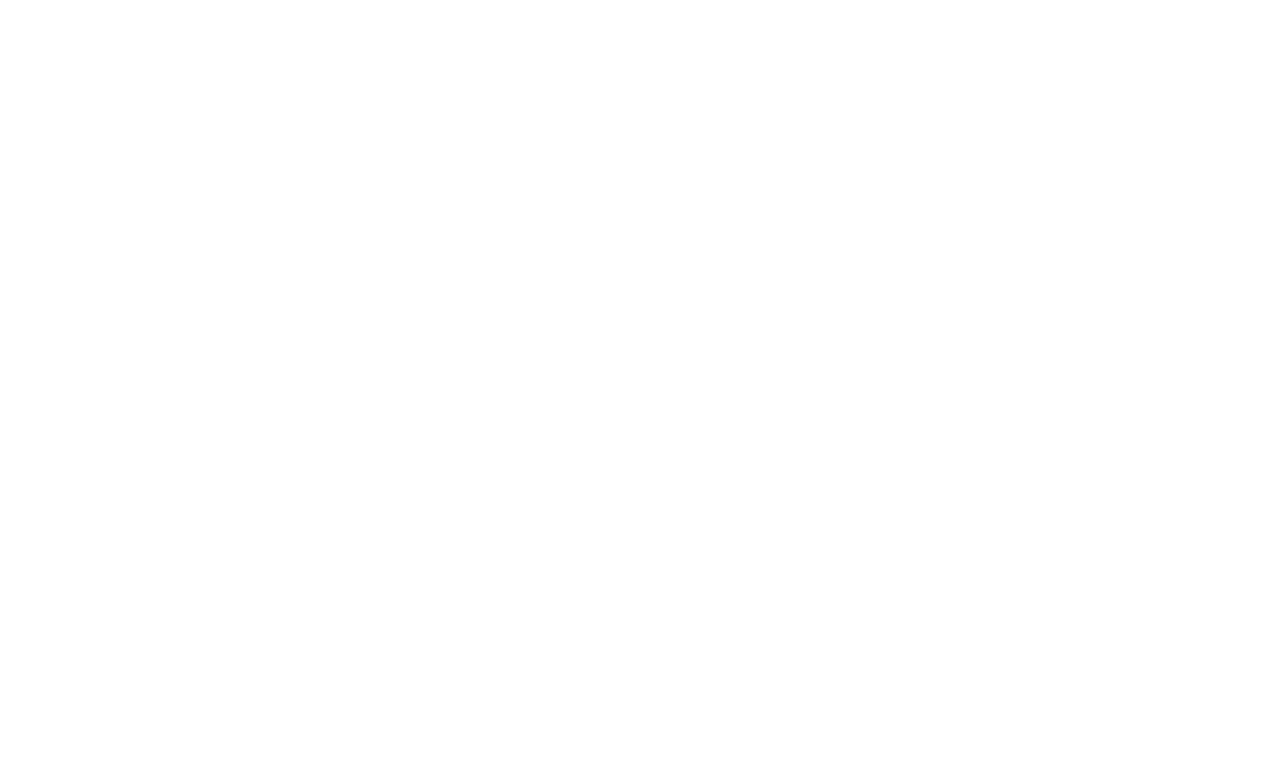
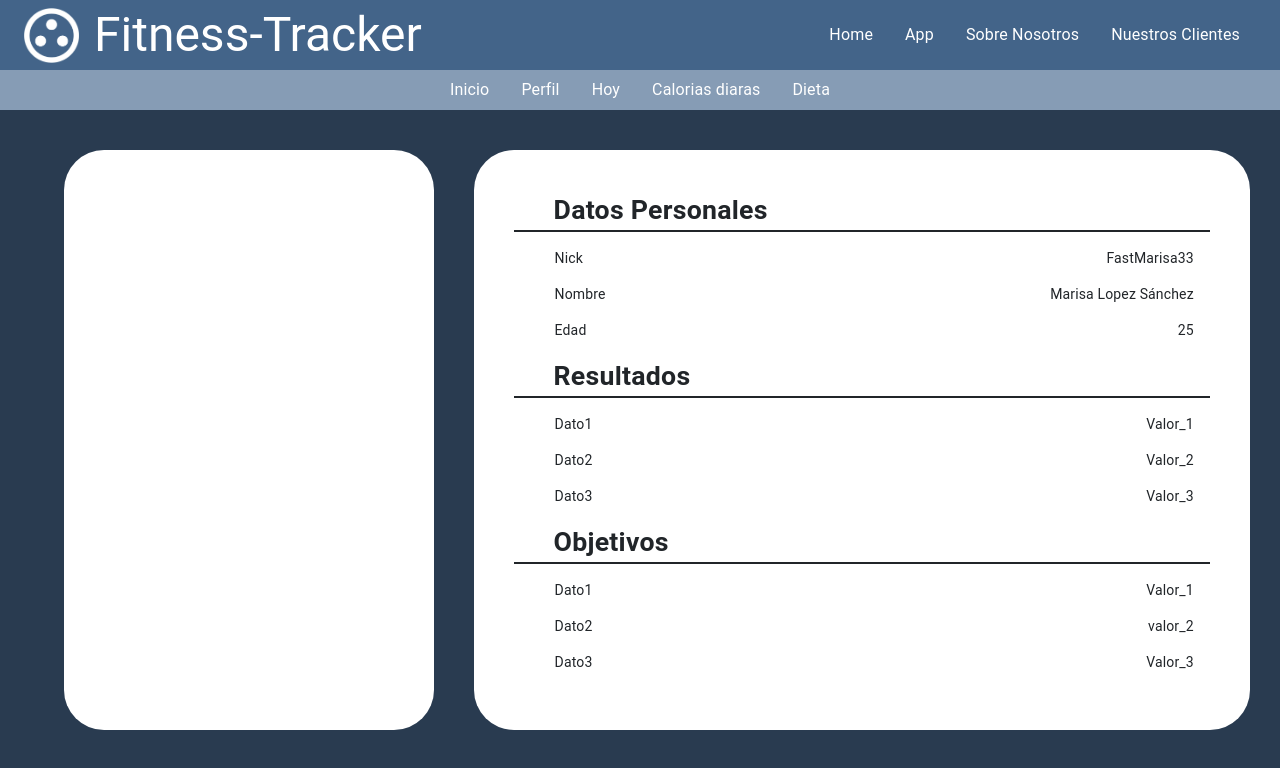
Before and after one commit to kateBea/Fitness-Tracker, a React (Vite) app in the folder src/web-client/fitness-tracker-webclient/: page /perfil in a window 1280 px wide. Before the commit this address had no page. Shown: the top 768 px of the page. Built offline with nearby package versions, Linux system fonts and the light colour scheme.

Commit message:
Modificado barra del perfil para que al modificar 1 se modifique en todas. Añadidos los path de las rutas de la barra de perfil y a app.jsx

```diff
--- a/src/web-client/fitness-tracker-webclient/src/App.jsx
+++ b/src/web-client/fitness-tracker-webclient/src/App.jsx
@@ -5,6 +5,8 @@ import RegisterPage from './pages/public/RegisterPage.jsx'
 import MainPage from './pages/private/MainPage.jsx'
 import AIAssistancePage from './pages/private/AIAssistancePage.jsx'
 import PerfilPage from './pages/private/PerfilPage.jsx'
+import DailyPage from './pages/private/DailyPage.jsx'
+import DailyCalorie from './pages/private/DailyCalorie.jsx'
 
 import { BrowserRouter, Routes, Route, Navigate } from 'react-router-dom'
 
@@ -22,7 +24,9 @@ export default function App() {
         <Route path="/mainpage" element={<MainPage/>}></Route>
 
         {/* Private */}
-        <Route path="/MiPerfil" element={<PerfilPage/>}></Route>
+        <Route path="/perfil" element={<PerfilPage/>}></Route>
+        <Route path="/today" element={<DailyPage/>}></Route>
+        <Route path="/DailyCalorie" element={<DailyCalorie/>}></Route>
       </Routes>
     </BrowserRouter>
   )
--- /dev/null
+++ b/src/web-client/fitness-tracker-webclient/src/components/Privatebar.jsx
@@ -0,0 +1,25 @@
+import * as React from 'react';
+import {
+    Box,
+    MenuItem
+} from '@mui/material';
+
+export const PrivateBar = () => {
+    return (
+        <Box
+            sx={{
+                display:'flex',
+                justifyContent: 'flex-end',
+                alignContent:'right',
+                alignItems:'center',
+                color:'#FFF'
+            }}
+        >
+            <MenuItem >Inicio</MenuItem>
+            <MenuItem component='a' href='/perfil'>Perfil</MenuItem>
+            <MenuItem component='a' href='/today'>Hoy</MenuItem>
+            <MenuItem component='a' href='/DailyCalorie'>Calorias diaras</MenuItem>
+            <MenuItem component='a' href='/Dieta'>Dieta</MenuItem>
+        </Box>
+    )
+}
--- a/src/web-client/fitness-tracker-webclient/src/pages/private/DailyCalorie.jsx
+++ b/src/web-client/fitness-tracker-webclient/src/pages/private/DailyCalorie.jsx
@@ -68,8 +68,8 @@ function PerfilPage() {
                 }}
             >
                 <MenuItem>Inicio</MenuItem>
-                <MenuItem>Perfil</MenuItem>
-                <MenuItem>Hoy</MenuItem>
+                <MenuItem component='a' href='/perfil'>Perfil</MenuItem>
+                <MenuItem component='a' href='/today'>Hoy</MenuItem>
                 <MenuItem>Calorias diaras</MenuItem>
             </Box>
         </Container>
--- a/src/web-client/fitness-tracker-webclient/src/pages/private/DailyPage.jsx
+++ b/src/web-client/fitness-tracker-webclient/src/pages/private/DailyPage.jsx
@@ -68,9 +68,9 @@ function PerfilPage() {
                 }}
             >
                 <MenuItem>Inicio</MenuItem>
-                <MenuItem>Perfil</MenuItem>
+                <MenuItem component='a' href='/perfil'>Perfil</MenuItem>
                 <MenuItem>Hoy</MenuItem>
-                <MenuItem>Calorias diaras</MenuItem>
+                <MenuItem component='a' href='/DailyCalorie'>Calorias diaras</MenuItem>
             </Box>
         </Container>
         <Container
--- a/src/web-client/fitness-tracker-webclient/src/pages/private/PerfilPage.jsx
+++ b/src/web-client/fitness-tracker-webclient/src/pages/private/PerfilPage.jsx
@@ -1,5 +1,6 @@
 import React from 'react';
 import { TopBar } from '../../components/Topbar'
+import { PrivateBar } from '../../components/Privatebar'
 import {
     Container,
     Box,
@@ -58,7 +59,7 @@ function PerfilPage() {
                 background:'#869CB5'
             }}
         >
-            <Box
+            {/* <Box
                 sx={{
                     display:'flex',
                     justifyContent: 'flex-end',
@@ -69,9 +70,10 @@ function PerfilPage() {
             >
                 <MenuItem>Inicio</MenuItem>
                 <MenuItem>Perfil</MenuItem>
-                <MenuItem>Hoy</MenuItem>
-                <MenuItem>Calorias diaras</MenuItem>
-            </Box>
+                <MenuItem component='a' href='/today'>Hoy</MenuItem>
+                <MenuItem component='a' href='/DailyCalorie'>Calorias diaras</MenuItem>
+            </Box> */}
+            <PrivateBar/>
         </Container>
         <Container
             maxWidth='none'
```
